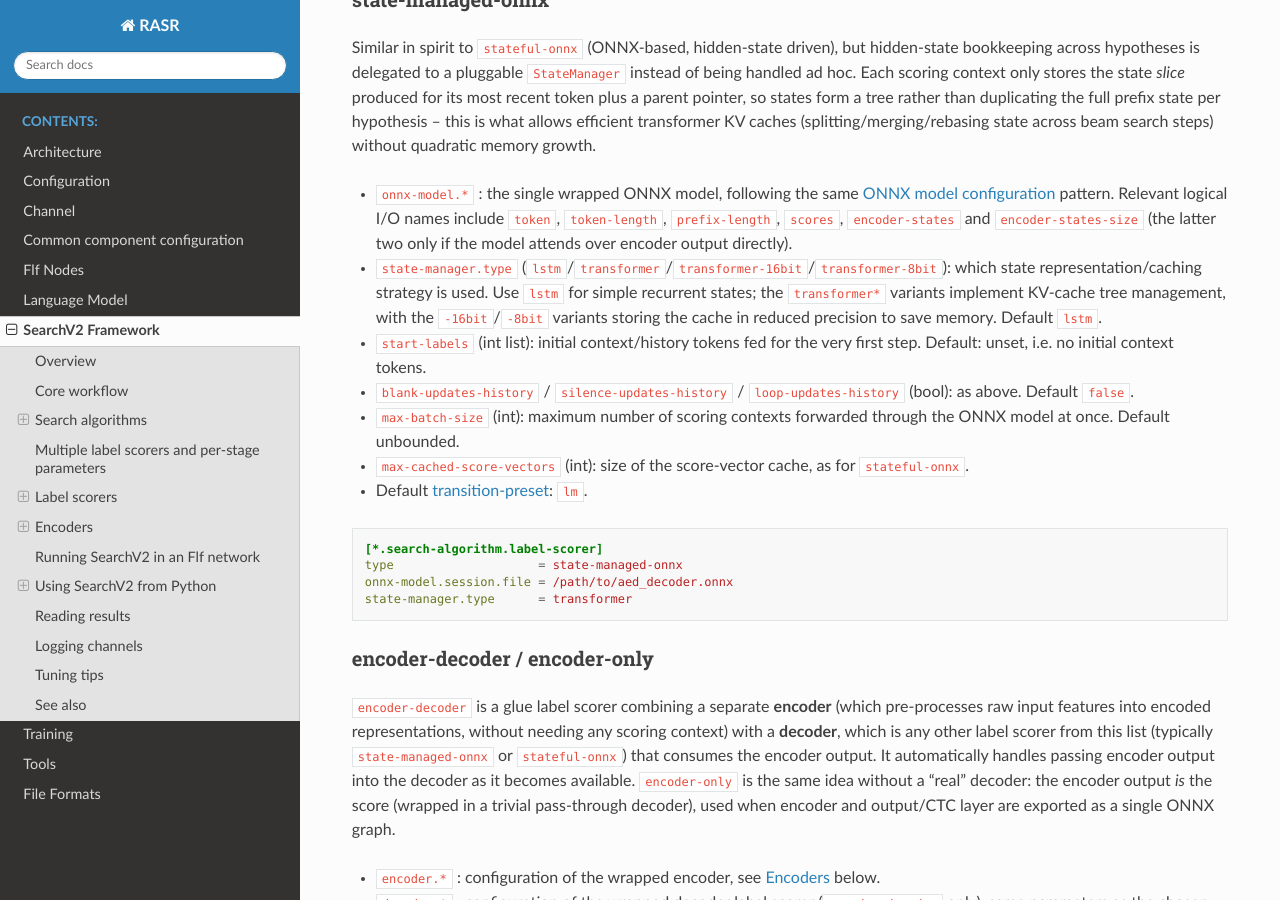
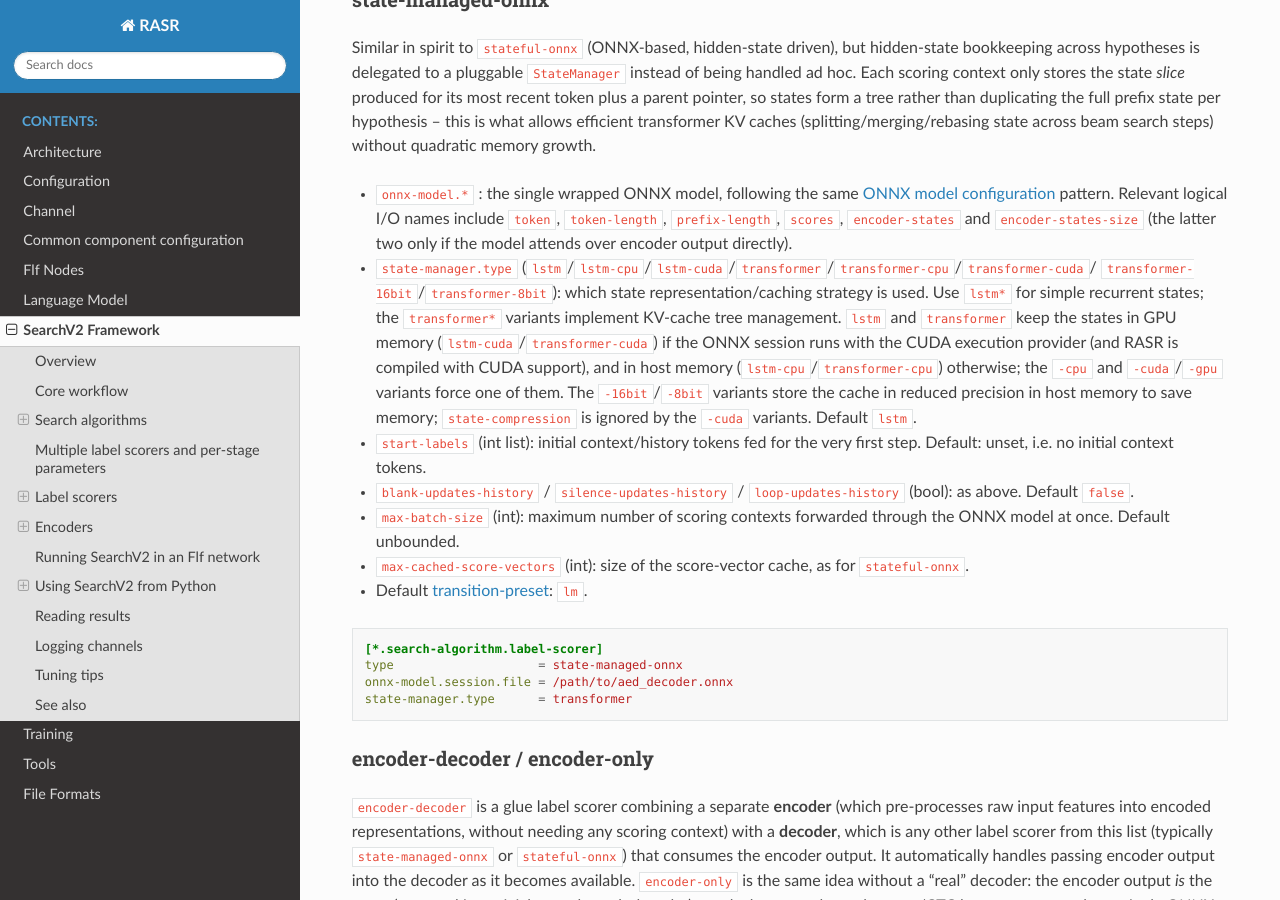
Before and after one commit to rwth-i6/rasr, a Sphinx documentation site: the page built from doc/search_v2.rst, in a window 1280 px wide and 900 px high, scrolled down 21571 px. Built offline with Sphinx 7.4.7 and the Read the Docs theme 3.1.0, drawn with Linux system fonts in a browser that asks for light colours.

Commit message:
LSTM state manager update

```diff
--- a/doc/search_v2.rst
+++ b/doc/search_v2.rst
@@ -1010,10 +1010,14 @@ caches (splitting/merging/rebasing state across beam search steps) without quadr
   Relevant logical I/O names include ``token``, ``token-length``, ``prefix-length``, ``scores``,
   ``encoder-states`` and ``encoder-states-size`` (the latter two only if the model attends over encoder output
   directly).
-* ``state-manager.type`` (``lstm``/``transformer``/``transformer-16bit``/``transformer-8bit``): which state
-  representation/caching strategy is used. Use ``lstm`` for simple recurrent states; the ``transformer*``
-  variants implement KV-cache tree management, with the ``-16bit``/``-8bit`` variants storing the cache in
-  reduced precision to save memory. Default ``lstm``.
+* ``state-manager.type`` (``lstm``/``lstm-cpu``/``lstm-cuda``/``transformer``/``transformer-cpu``/``transformer-cuda``/
+  ``transformer-16bit``/``transformer-8bit``): which state representation/caching strategy is used. Use ``lstm*`` for
+  simple recurrent states; the ``transformer*`` variants implement KV-cache tree management. ``lstm`` and
+  ``transformer`` keep the states in GPU memory (``lstm-cuda``/``transformer-cuda``) if the ONNX session runs with the
+  CUDA execution provider (and RASR is compiled with CUDA support), and in host memory (``lstm-cpu``/``transformer-cpu``)
+  otherwise; the ``-cpu`` and ``-cuda``/``-gpu`` variants force one of them. The ``-16bit``/``-8bit`` variants store the
+  cache in reduced precision in host memory to save memory; ``state-compression`` is ignored by the ``-cuda`` variants.
+  Default ``lstm``.
 * ``start-labels`` (int list): initial context/history tokens fed for the very first step. Default: unset,
   i.e. no initial context tokens.
 * ``blank-updates-history`` / ``silence-updates-history`` / ``loop-updates-history`` (bool): as above. Default ``false``.
```
Also changed, not shown: 4 other files.
